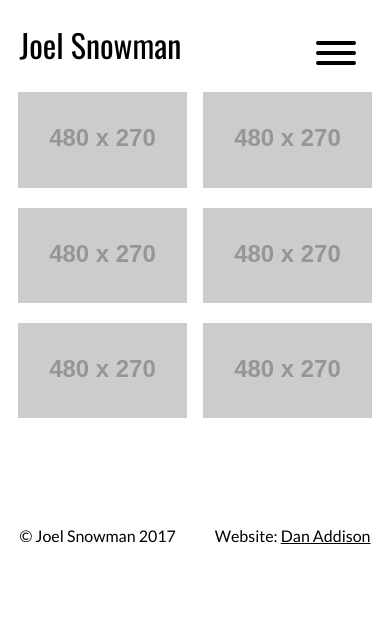
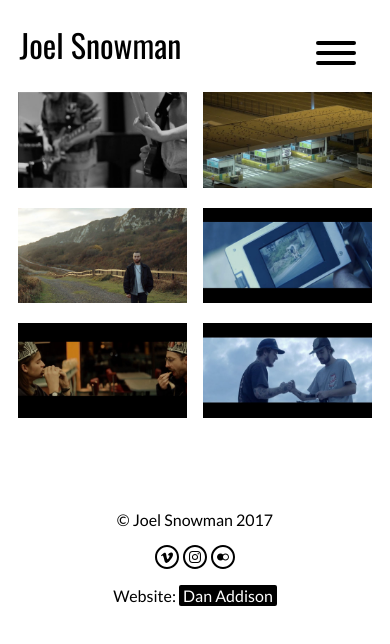
Before and after one commit to DanAddison/Joel-Snowman, a plain HTML site: page index.html in a window 390 px wide. Drawn offline with nearby package versions, Linux system fonts and the light colour scheme; placeholder pictures from the web are drawn by us.

Commit message:
Add icons to footer
Also add media query for footer display, and add example screenshot
images in gallery

```diff
--- a/index.html
+++ b/index.html
@@ -29,7 +29,7 @@
     <header class="site-header">
 
       <div class="logo">
-        <h1>Joel Snowman</h1>
+        <a href=""><h1>Joel Snowman</h1></a>
       </div>
 
       <button class="hamburger hamburger--squeeze" type="button">
@@ -51,22 +51,22 @@
 
       <div class="grid">
         <div class="cell">
-          <img src="http://placehold.it/480x270" class="responsive-image">
+          <img src="img/EatMePlay.jpg" class="responsive-image">
         </div>
         <div class="cell">
-          <img src="http://placehold.it/480x270" class="responsive-image">
+          <img src="img/EuroGulls.jpg" class="responsive-image">
         </div>
         <div class="cell">
-          <img src="http://placehold.it/480x270" class="responsive-image">
+          <img src="img/JoelWarren.jpg" class="responsive-image">
         </div>
         <div class="cell">
-          <img src="http://placehold.it/480x270" class="responsive-image">
+          <img src="img/SkateCam.jpg" class="responsive-image">
         </div>
         <div class="cell">
-          <img src="http://placehold.it/480x270" class="responsive-image">
+          <img src="img/BKingz.jpg" class="responsive-image">
         </div>
         <div class="cell">
-          <img src="http://placehold.it/480x270" class="responsive-image">
+          <img src="img/Spuds.jpg" class="responsive-image">
         </div>
       </div>
 
@@ -76,6 +76,11 @@
 
       <div class="site-footer">
         <p class="copyright">&copy Joel Snowman 2017</p>
+        <div class="footer-icons">
+          <a href="https://vimeo.com/joelsnowman" target="_blank"><img src="img/iconmonstr-vimeo-5.svg"></a>
+          <a href="https://www.instagram.com/nevershowers" target="_blank"><img src="img/iconmonstr-instagram-15.svg"></a>
+          <a href="https://www.flickr.com/photos/joelsnowman" target="_blank"><img src="img/iconmonstr-flickr-5.svg"></a>
+        </div>
         <p class="credit">Website: <a href="http://www.danaddison.co.uk">Dan Addison</a></p>
       </div>
 
--- a/scss/_logo.scss
+++ b/scss/_logo.scss
@@ -1,4 +1,9 @@
 .logo {
+
+  a {
+    text-decoration: none;
+  }
+
   h1 {
     margin-bottom: 16px;
   }
--- a/scss/_site-footer.scss
+++ b/scss/_site-footer.scss
@@ -1,9 +1,32 @@
 .site-footer {
-    background-color: #fff;
-    display: flex;
-    justify-content: space-around;
+  display: block;
+  text-align: center;
+  max-width: 90%;
+  margin-left: auto;
+  margin-right: auto;
 
-    a {
-        color: #000;
+  .footer-icons {
+    margin-top: 16px;
+    margin-bottom: -3px;
+  }
+
+  .credit a {
+      color: #fff;
+      background-color: #000;
+      text-decoration: none;
+      padding: 1px 4px;
+      border-radius: 2px;
     }
+
 }
+
+
+@media screen and (min-width: 600px) {
+
+  .site-footer {
+      background-color: #fff;
+      display: flex;
+      justify-content: space-between;
+  }
+
+}
```
Also changed, not shown: css/style.css, img/BKingz.jpg (added), img/EatMePlay.jpg (added), img/EuroGulls.jpg (added), img/JoelWarren.jpg (added), img/SkateCam.jpg (added), img/Spuds.jpg (added), img/iconmonstr-flickr-5.svg (added), img/iconmonstr-instagram-15.svg (added), img/iconmonstr-vimeo-5.svg (added), 1 other file.
